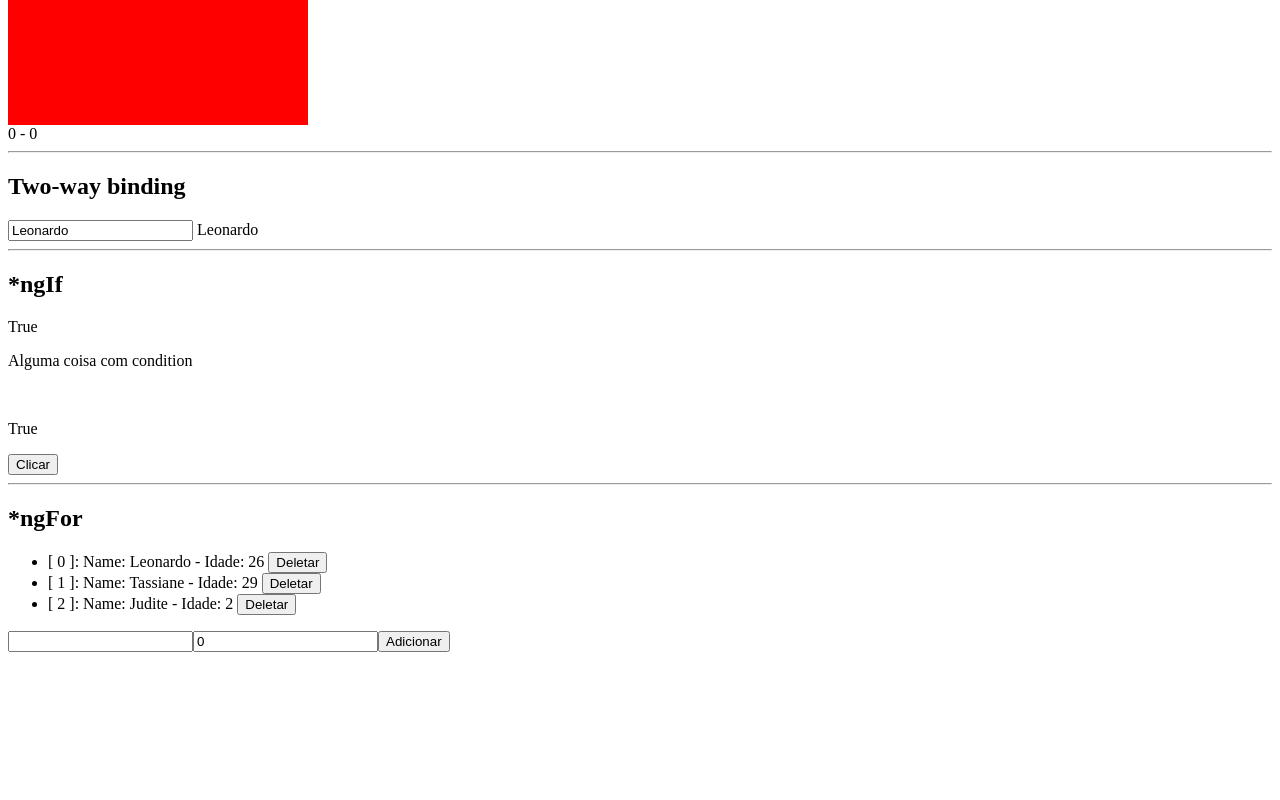
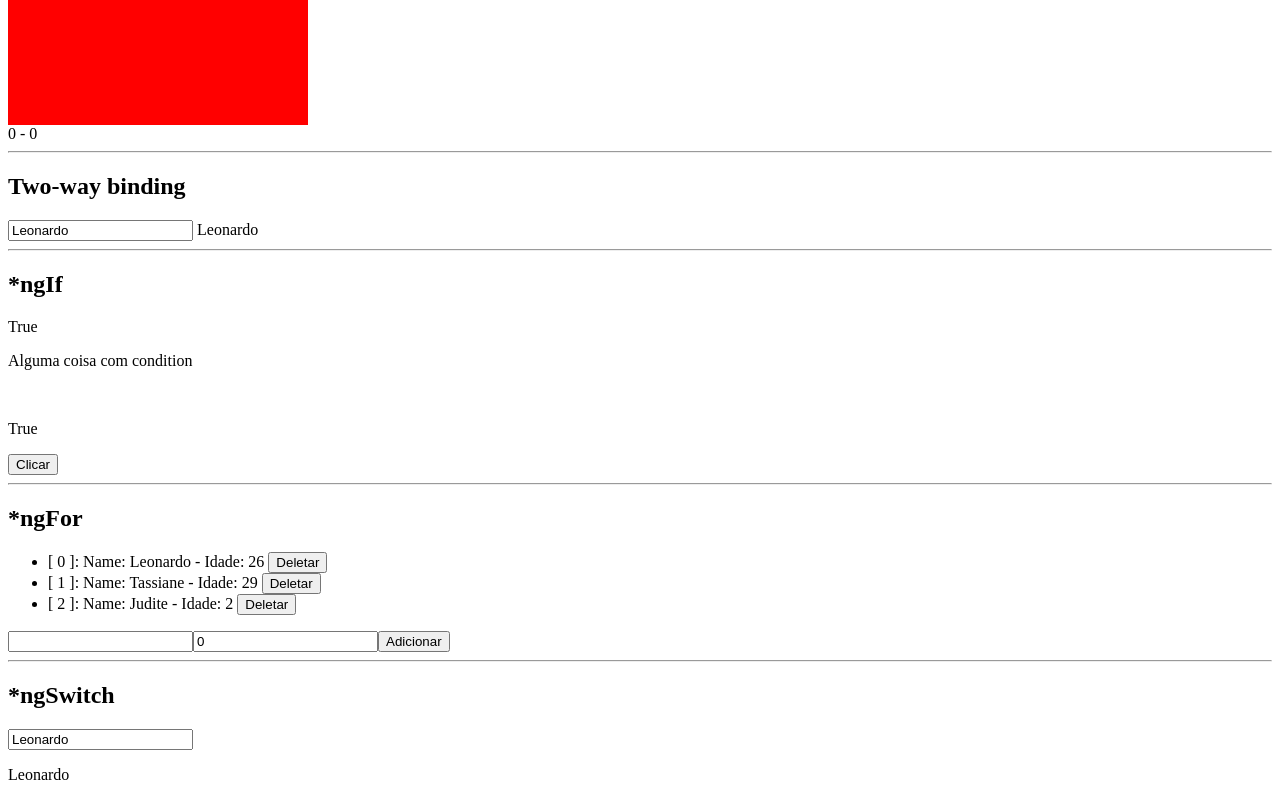
Before and after one commit to leonardosuave/Angular, an Angular app in the folder Template-Data-Binding/: page / in a window 1280 px wide. Shown: the part 620-1420 px from the top of the page. Before the commit the page ends 1280 px from the top, so only its background shows below. Built offline with nearby package versions, Linux system fonts and the light colour scheme.

Commit message:
chore: Diretiva Angular - *ngSwitch

```diff
--- a/Template-Data-Binding/src/app/diretivas-estruturais/diretivas-estruturais.component.html
+++ b/Template-Data-Binding/src/app/diretivas-estruturais/diretivas-estruturais.component.html
@@ -27,3 +27,15 @@
 <input [(ngModel)]="name">
 <input [(ngModel)]="idade">
 <button (click)="onClickAdd()">Adicionar</button>
+<hr>
+
+<h2>*ngSwitch</h2>
+<input type="text" [(ngModel)]="nameSwitch">
+<div [ngSwitch]="nameSwitch">
+    <p *ngSwitchCase="'Leonardo'">
+        Leonardo
+    </p>
+    <p *ngSwitchCase="'Tassiane'">
+        Tassiane
+    </p>
+</div>
--- a/Template-Data-Binding/src/app/diretivas-estruturais/diretivas-estruturais.component.ts
+++ b/Template-Data-Binding/src/app/diretivas-estruturais/diretivas-estruturais.component.ts
@@ -14,12 +14,14 @@ export class DiretivasEstruturaisComponent implements OnInit {
   //*ngFor
   public name:string = ''
   public idade:number = 0
-
   public list: Array<{name: string, idade: number}> = [
     {name: 'Leonardo', idade: 26},
     {name: 'Tassiane', idade: 29},
     {name: 'Judite', idade: 2}
   ]
+
+  //*ngSwitch
+  public nameSwitch: string = 'Leonardo'
 
   constructor() { }
 
```
